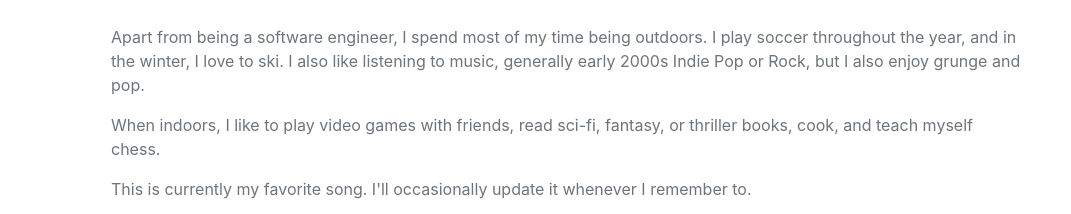
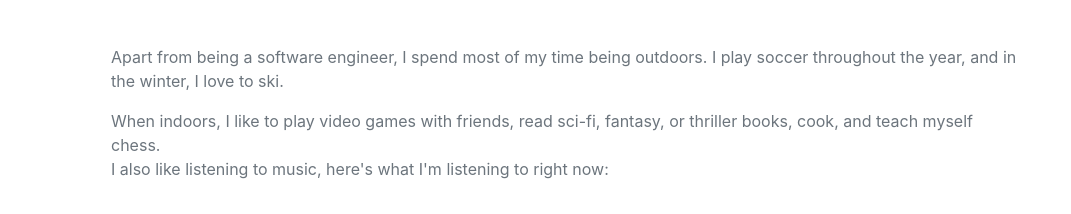
Before and after one commit to AldenCutler/personal-website, a plain HTML site: page index.html in a window 1280 px wide. Shown: the part 4259-4473 px from the top of the page, without its empty margins (209-1280 px from the left). Drawn offline with nearby package versions, Linux system fonts and the light colour scheme; grey boxes are pictures that could not be loaded; a web font is replaced by a local one.

Commit message:
update song

```diff
--- a/index.html
+++ b/index.html
@@ -177,10 +177,9 @@
             <section class="resume-section" id="interests">
                 <div class="resume-section-content">
                     <h2 class="mb-5">Interests</h2>
-                    <p>Apart from being a software engineer, I spend most of my time being outdoors. I play soccer throughout the year, and in the winter, I love to ski. I also like listening to music, generally early 2000s Indie Pop or Rock, but I also enjoy grunge and pop.</p>
+                    <p>Apart from being a software engineer, I spend most of my time being outdoors. I play soccer throughout the year, and in the winter, I love to ski.</p>
                     <p class="mb-0">When indoors, I like to play video games with friends, read sci-fi, fantasy, or thriller books, cook, and teach myself chess.</p>
-                    <p></p>
-                    <p>This is currently my favorite song. I'll occasionally update it whenever I remember to. </p>
+                    <p> I also like listening to music, here's what I'm listening to right now:</p>
                     <iframe style="border-radius:12px" src="https://open.spotify.com/embed/track/75z2YLg5Lkqf6qL9XOY8tV?utm_source=generator" width="40%" height="160" frameBorder="0" allowfullscreen="" allow="autoplay; clipboard-write; encrypted-media; fullscreen; picture-in-picture" loading="lazy"></iframe>
                 </div>
             </section>
```
